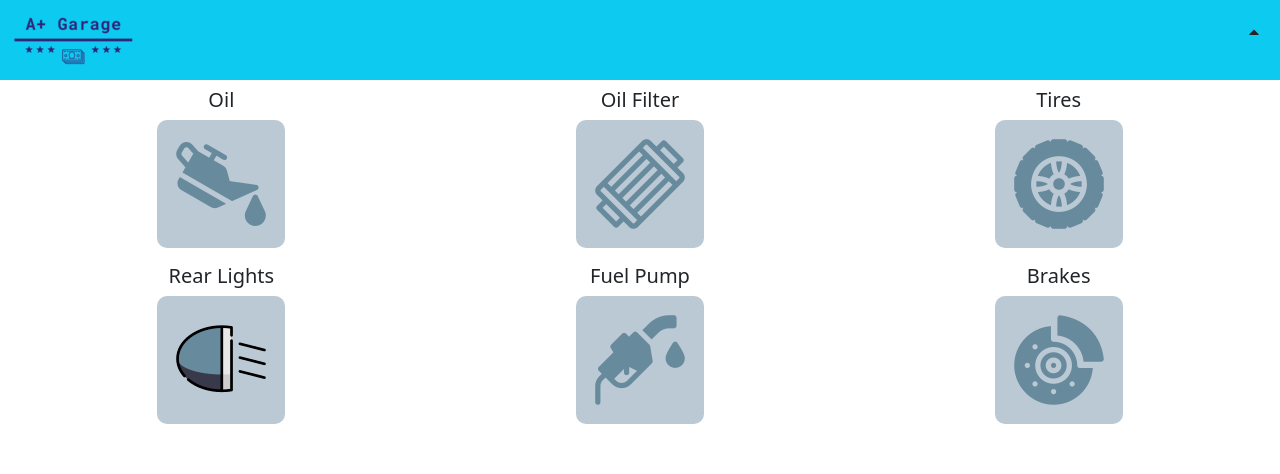
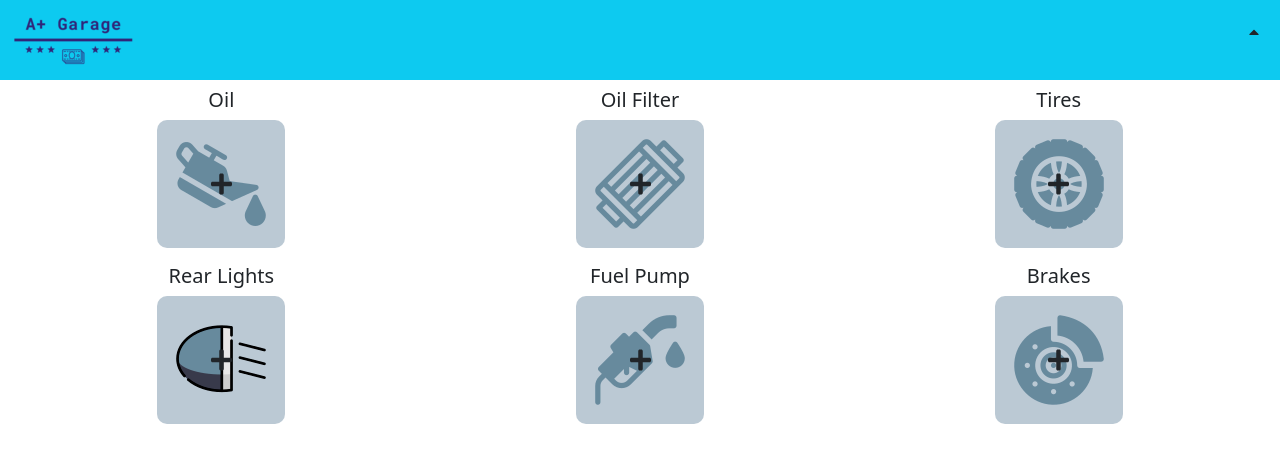
Before and after one commit to wandji20/a-plus-garage, a React (Create React App) app: page / in a window 1280 px wide. Shown: the top 474 px of the page. Built offline with nearby package versions, Linux system fonts and the light colour scheme.

Commit message:
Add Buttom component to manage tracking a car part

```diff
--- a/src/components/container/Home.js
+++ b/src/components/container/Home.js
@@ -1,4 +1,5 @@
 import React from 'react';
+import Button from '../presentation/Button';
 import oil from '../../assets/car-oil.png';
 import oilFilter from '../../assets/oil-filter.png';
 import brake from '../../assets/brake.png';
@@ -15,7 +16,6 @@ const Home = () => {
     { id: 5, name: 'Fuel Pump', url: fuelPump },
     { id: 6, name: 'Brakes', url: brake },
   ];
-  console.log(parts);
   return (
     <div className="container-fluid d-flex justify-content-center flex-wrap">
       {/* <div className="row justify-content-center align-items-center"> */}
@@ -28,7 +28,8 @@ const Home = () => {
               <h5 className="">
                 {part.name}
               </h5>
-              <div className="img">
+              <div className="d-flex justify-content-center align-items-center">
+                <Button />
                 <img style={{ borderRadius: '10px' }} src={part.url} alt={part.name} />
               </div>
             </article>
--- /dev/null
+++ b/src/components/presentation/Button.js
@@ -0,0 +1,24 @@
+import React from 'react';
+import { FontAwesomeIcon } from '@fortawesome/react-fontawesome';
+import { faPlus } from '@fortawesome/free-solid-svg-icons';
+
+const Button = () => {
+  const condition = false;
+  const handlePartTrack = () => {
+    if (condition) {
+      console.log(condition);
+    }
+  };
+  return (
+    <button
+      id="track-part-btn"
+      type="button"
+      className="btn position-absolute text-dark fs-4"
+      onClick={handlePartTrack}
+    >
+      <FontAwesomeIcon icon={faPlus} />
+    </button>
+  );
+};
+
+export default Button;
--- a/src/components/presentation/Nav.js
+++ b/src/components/presentation/Nav.js
@@ -15,6 +15,10 @@ const Nav = (props) => {
     setDisplay(!display);
   };
 
+  const removeNavOptions = () => {
+    setDisplay(false);
+  };
+
   const icon = display
     ? <FontAwesomeIcon icon={faCaretDown} />
     : <FontAwesomeIcon icon={faCaretUp} />;
@@ -22,7 +26,12 @@ const Nav = (props) => {
   return (
     <header className="container d-flex flex-column justify-content-center bg-info remove-padding header">
       <nav className="nav justify-content-between mx-2">
-        <div className="">
+        <div
+          aria-hidden="true"
+          className=""
+          onClick={removeNavOptions}
+          onKeyDown={removeNavOptions}
+        >
           <Link to="/">
             <img src={logo} alt="logo" />
           </Link>
--- a/src/index.css
+++ b/src/index.css
@@ -59,3 +59,11 @@ body {
 .footer .row * {
   /* height: 100%; */
 }
+
+#track-part-btn {
+  transition: 0.75s;
+}
+
+#track-part-btn:hover {
+  background-color: #11adcc;
+}
```
